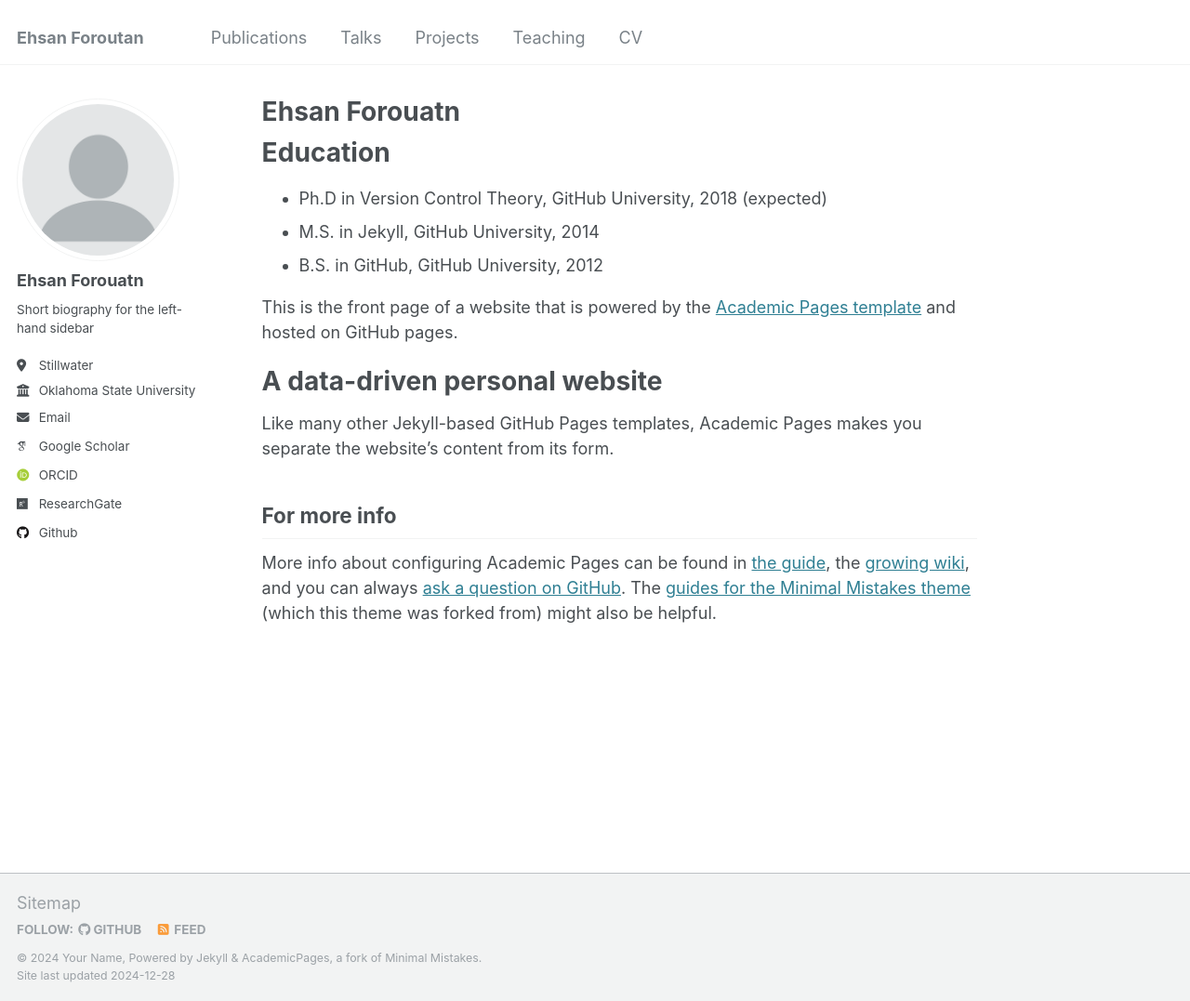
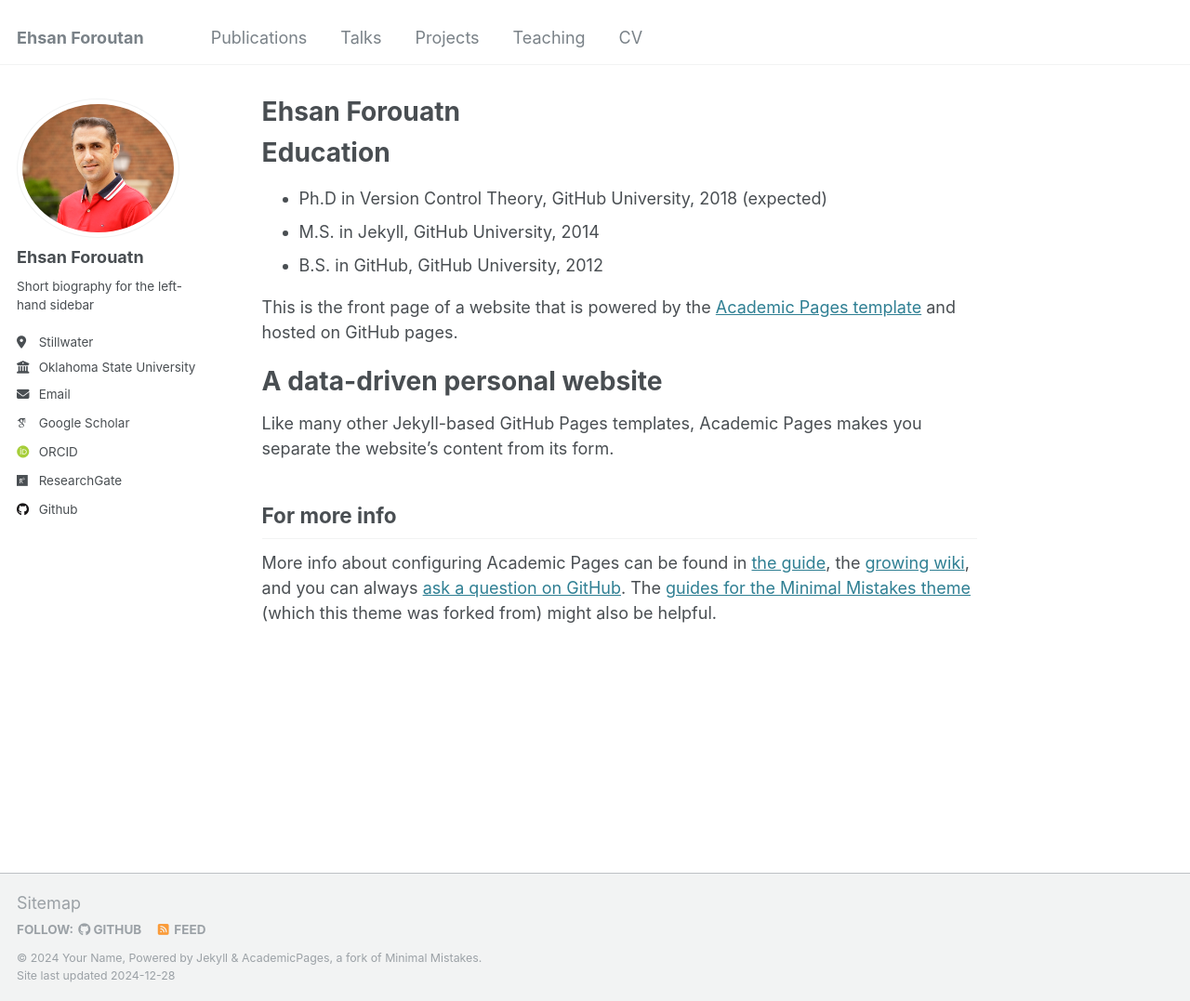
Before and after one commit to eforoutan/eforoutan.github.io, a Jekyll site: the page built from _pages/about.md, in a window 1280 px wide and 1077 px high. Shown: the whole window at 93% size. Built offline with Jekyll 4.4.1, drawn with Linux system fonts in a browser that asks for light colours; some web fonts are replaced.

Commit message:
Update _config.yml

```diff
--- a/_config.yml
+++ b/_config.yml
@@ -21,7 +21,7 @@ repository               : "academicpages/academicpages.github.io"
 #               Additional customization can be done by editing /_includes/author-profile.html
 author:
   # Biographic information
-  avatar           : "profile.png"
+  avatar           : "Ehsan.jpg"
   name             : "Ehsan Forouatn"
   pronouns         : # example: "she/her"
   bio              : "Short biography for the left-hand sidebar"
```
